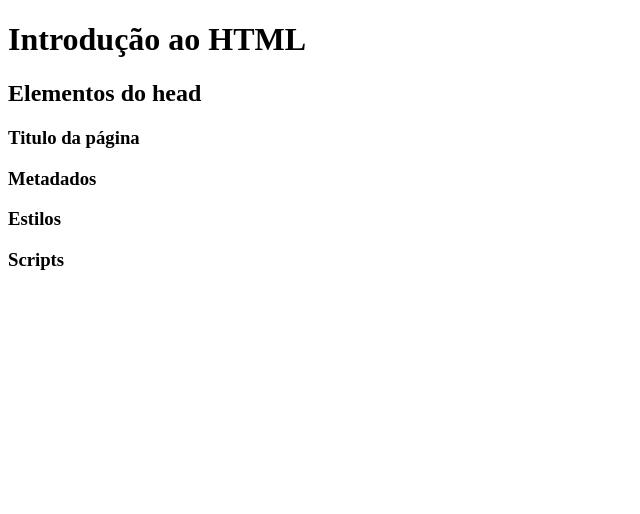
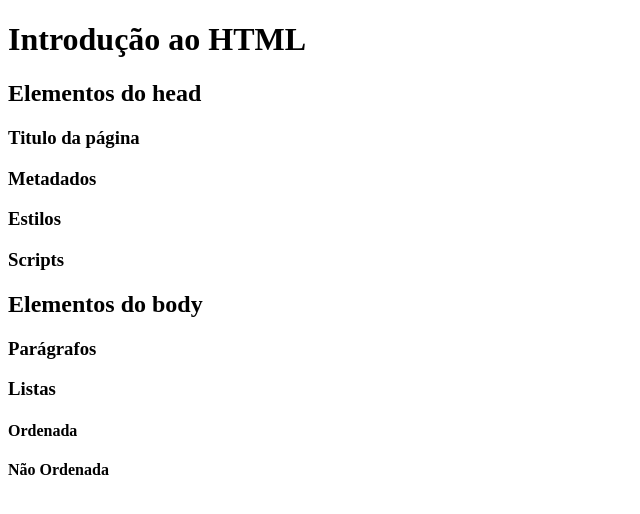
Before and after one commit to ufjf-dcc202/ufjf-dcc202-2025-1-a-atv02-luanbrandaoo, a plain HTML site: page index.html in a window 1280 px wide. Shown: the whole page, without its empty margins (0-640 px from the left). Drawn offline with Linux system fonts and the light colour scheme.

Commit message:
segunda section

```diff
--- a/index.html
+++ b/index.html
@@ -15,6 +15,13 @@
             <h3>Estilos</h3>
             <h3>Scripts</h3>
         </section>
+        <section>
+            <h2>Elementos do body</h2>
+            <h3>Parágrafos</h3>
+            <h3>Listas</h3>
+                <h4>Ordenada</h4>
+                <h4>Não Ordenada</h4>
+        </section>
     </main>
 </body>
 </html>
```
